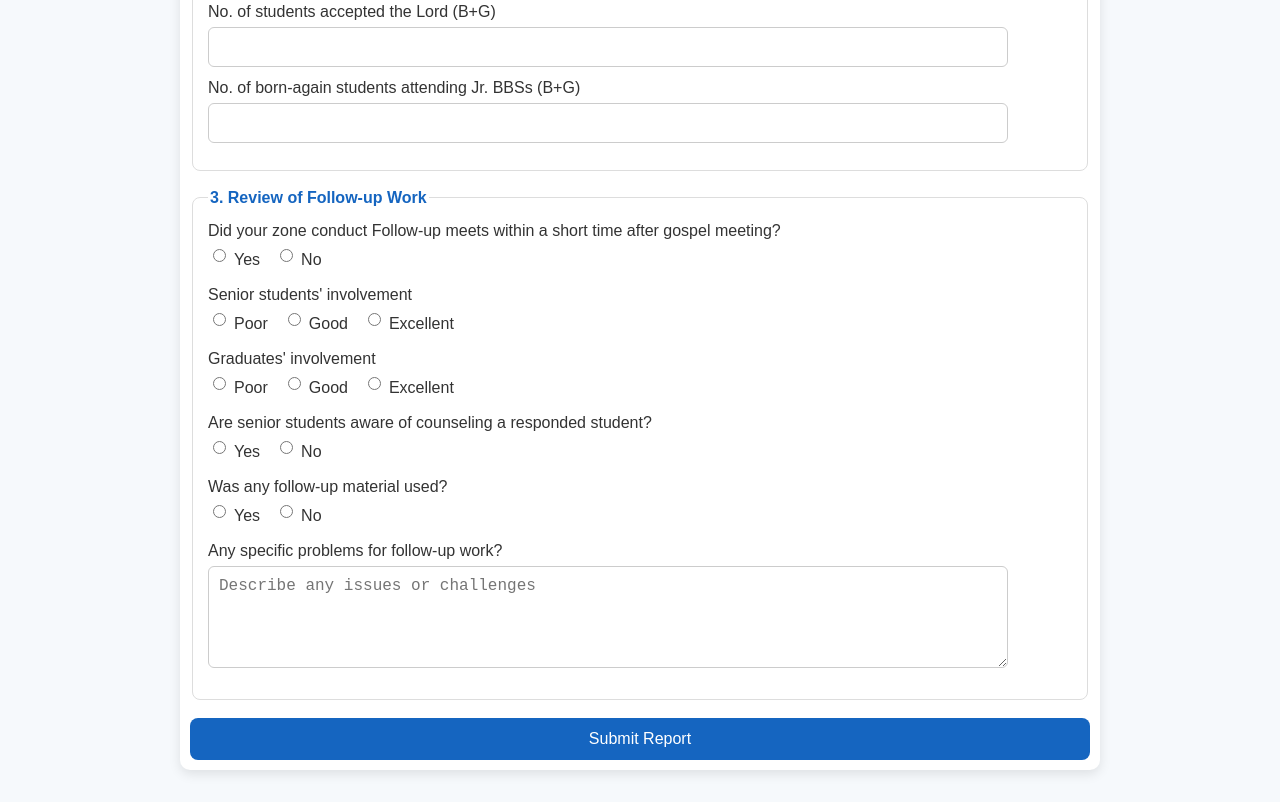
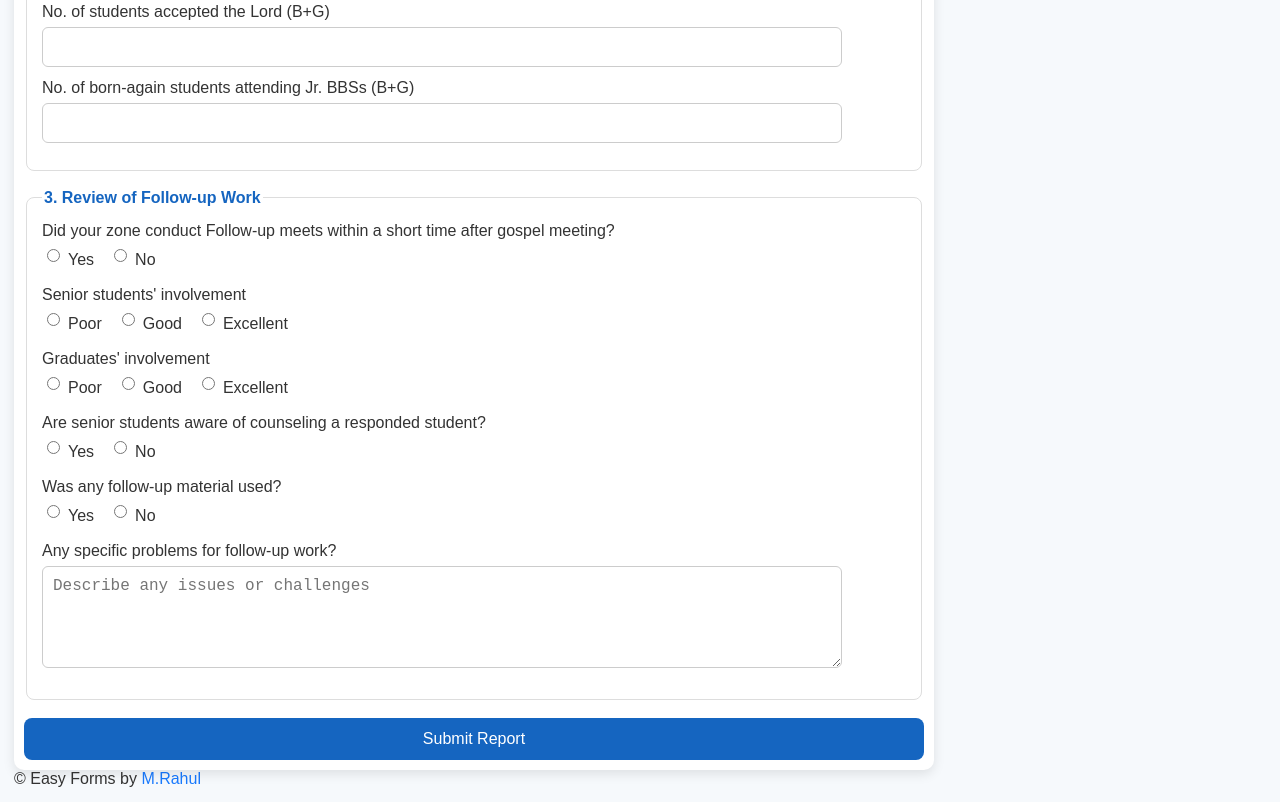
Before and after one commit to uesiap/rahul, a plain HTML site: page forms/form27.html in a window 1280 px wide. Shown: the part 708-1510 px from the top of the page. Drawn offline with Linux system fonts and the light colour scheme; some packages are replaced by stand-ins of ours; a script that the page names is missing.

Commit message:
Update form27.html

```diff
--- a/forms/form27.html
+++ b/forms/form27.html
@@ -25,7 +25,6 @@
             background: #f6f9fc;
             color: #333;
             padding: 14px;
-            display: flex;
             justify-content: center;
         }
 
@@ -347,6 +346,9 @@
             <button id="editBtn">Edit Response</button>
         </div>
     </div>
+    <footer>
+            &copy; Easy Forms by <a style="text-decoration: none; color: #197afe;" href="https://rahul.sev00.net/profile">M.Rahul</a>
+    </footer>
 
     <script>
         // Firebase config
```
